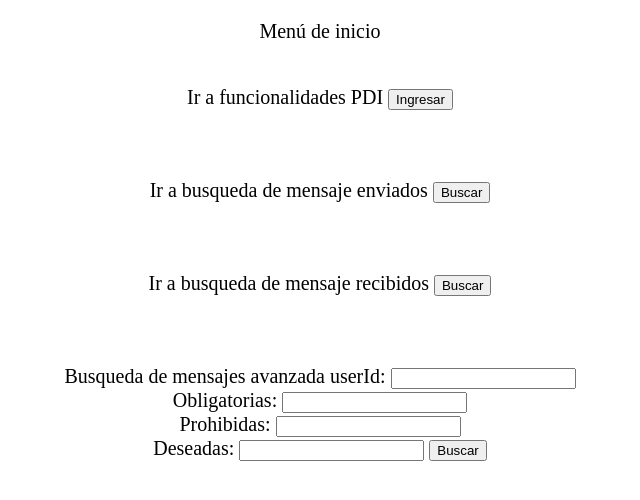
After one commit to vdiego28/BD_Comienzo, a PHP site: page /inicio.php in a window 1280 px wide. The commit adds this page. Shown: the top 500 px of the page, without its empty margins (328-968 px from the left). Run offline with PHP 8.4, Linux system fonts and the light colour scheme.

Commit message:
manu inicio

```diff
--- /dev/null
+++ b/inicio.php
@@ -0,0 +1,52 @@
+<?php include('templates/header.html'); ?>
+
+<body>
+  <p style="text-align:center;">Menú de inicio</p>
+  <br>
+
+  <form align="center" action="mapa.php">
+        Ir a funcionalidades PDI
+        <input type="hidden" name="current_user" value="1">
+        <input type="submit" value="Ingresar">
+  </form>
+
+  <br>
+  <br>
+  <br>
+
+  <form align="center" action="form_sent.php">
+        Ir a busqueda de mensaje enviados
+        <input type="hidden" name="current_user" value="1">
+        <input type="submit" value="Buscar">
+  </form>
+
+<br>
+<br>
+<br>
+
+<form align="center" action="form_rec.php">
+  Ir a busqueda de mensaje recibidos
+  <input type="hidden" id="1">
+  <input type="submit" value="Buscar">
+</form>
+
+<br>
+<br>
+<br>
+
+<form align="center" action="busqueda_texto_mensaje.php">
+    Busqueda de mensajes avanzada
+    userId:
+    <input type="text" name="userId">
+    </br>
+    Obligatorias:
+    <input type="text" name="required">
+    </br>
+    Prohibidas:
+    <input type="text" name="forbidden">
+    </br>
+    Deseadas:
+    <input type="text" name="desired">
+  <input type="hidden" name="current_user" value="1">
+  <input type="submit" value="Buscar">
+</form>
```
Also changed, not shown: busqueda_texto_mensaje.php (+4 -4 lines), form_sender.php (added, +21 -0 lines), form_rec.php (added), form_sent.php (added).
